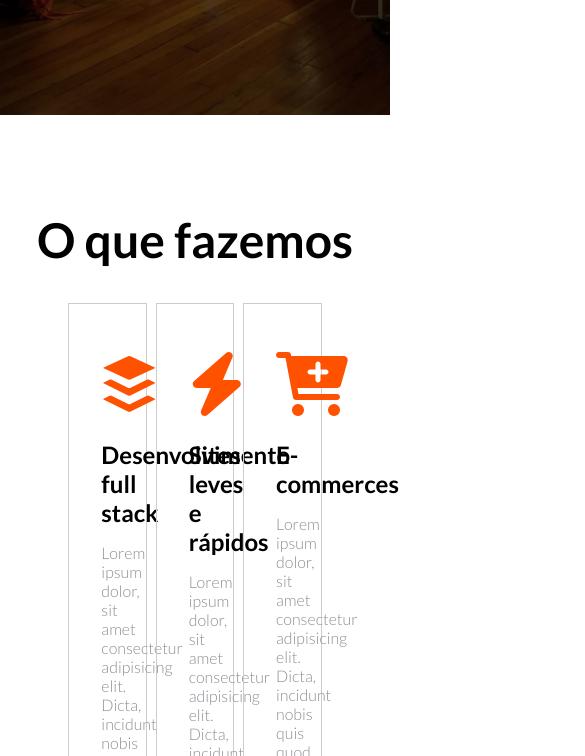
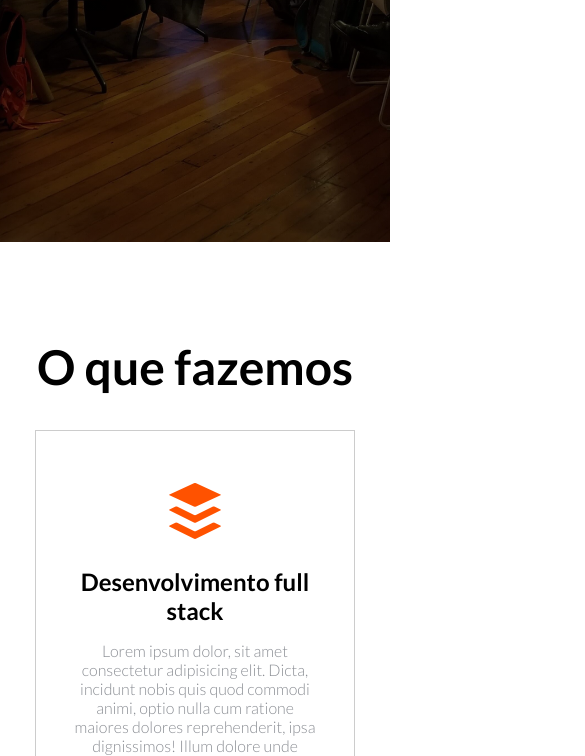
Before and after one commit to ricardoAndrade05/Projeto_Agency, a plain HTML site: page index.html in a window 390 px wide. Shown: the part 602-1358 px from the top of the page, 585 px wide, since content can reach past the window. Drawn offline with Linux system fonts and the light colour scheme.

Commit message:
Versao mobile

```diff
--- a/sass/_utilities.sass
+++ b/sass/_utilities.sass
@@ -18,6 +18,17 @@
     &:hover
         color: $primary-color
 
+@mixin card-mobile
+    width: 100%
+    height: 200px
+    margin: 0
+    margin-bottom: 2rem
+
+//MOBILE
+@mixin mobile
+    @media (max-width: 425px )
+        @content
+
 //PLACEHOLDER SELECTORS
 
 %title-text-shadow
@@ -35,6 +46,9 @@
 %card-hover
     .job-card-title, .job-card-cover, .job-card-description
         opacity: 0
+
+        @include mobile
+            opacity: 1
 
     &:hover
         .job-card-title, .job-card-cover, .job-card-description
--- a/sass/styles.sass
+++ b/sass/styles.sass
@@ -9,6 +9,14 @@
     background-size: cover
     background-position: center
 
+    @include mobile
+        height: 100vh
+
+    nav
+        @include mobile
+            display: none
+
+
     .nav-container
         display: flex
         justify-content: space-between
@@ -19,6 +27,10 @@
         padding: 1.5rem 2rem
         background-color: $black
         z-index: 10
+
+        @include mobile
+            padding: 1rem
+
 
 
         .brand
@@ -43,6 +55,10 @@
             color: #fff
             display: none
 
+            @include mobile
+                display: block
+
+
     .title-container
         color: $light-color
         display: flex
@@ -50,6 +66,11 @@
         align-items: center
         justify-content: center
         height: 100%
+
+        @include mobile
+            text-align: center
+            padding: 2rem
+
 
     h2
         font-size: 3rem
@@ -75,12 +96,20 @@
         justify-content: space-around
         padding: 2rem
 
+        @include mobile
+            padding: 2rem 0
+
         .services-card
             width: 30%
             margin: 1%
             padding: 2rem
             border: 1px solid #ccc
             transition: .3s
+
+            @include mobile
+                width: 100%
+                margin-bottom: 2rem
+
 
             i
                 color: $primary-color
@@ -104,12 +133,18 @@
     background-color: $secondary-bg
     padding: 3rem
 
+    @include mobile
+        padding: 2rem
+
     h2
         @extend %section-title
 
     .jobs-list
         display: flex
-        padding: 2rem
+        padding: 2rem 0
+
+        @include mobile
+            flex-direction: column
 
         .first-job
             width: 30%
@@ -122,10 +157,18 @@
             @extend %center-bg
             @extend %card-hover
 
+            @include mobile
+                @include card-mobile
+
+
         .other-jobs-container
             display: flex
             flex-wrap: wrap
             width: 68%
+
+            @include mobile
+                width: 100%
+                flex-direction: column
 
             .job-card
                 width: 46%
@@ -136,6 +179,9 @@
                 margin-right: 15px
                 @extend %center-bg
                 @extend %card-hover
+
+                @include mobile
+                    @include card-mobile
 
             #job2
                 background-image: url('../img/job2.jpg')
@@ -183,6 +229,10 @@ footer
         display: flex
         flex-wrap: wrap
 
+        @include mobile
+            max-width: 100%
+            flex-direction: column
+
         .footer-title
             color: #fff
             font-weight: bold
@@ -191,16 +241,30 @@ footer
     .footer-desc-container, .footer-links-container
         width: 50%
 
+        @include mobile
+            width: 100%
+            margin-bottom: 2rem
+            text-align: center
+
     .footer-desc-container
         p
             width: 80%
             line-height: 1.3
 
+            @include mobile
+                width: 100%
+
     .footer-links-container
         display: flex
 
+        @include mobile
+            flex-direction: column
+
         &-list
             padding: 0 1rem
+
+            @include mobile
+                margin-bottom: 2rem
 
             a
                 color: $text-color
@@ -212,3 +276,9 @@ footer
     .footer-copy-right-container
         width: 100%
         margin-top: 3rem
+
+        @include mobile
+            text-align: center
+
+        p
+            margin-bottom: 1rem
```
Also changed, not shown: css/styles.css, 1 other file.
